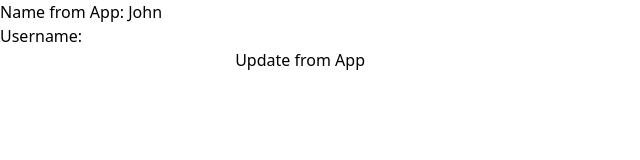
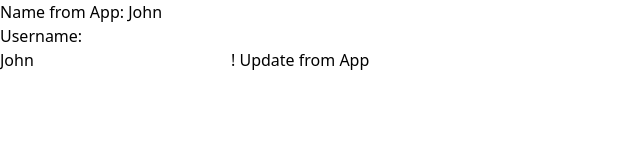
Before and after one commit to ala-garbaa-pro/SvelteKitPlayground, a SvelteKit app: page /l3-props-and-state/code-snippet/binding in a window 1280 px wide. Shown: the top 160 px of the page, without its empty margins (0-640 px from the left). Built offline with nearby package versions, Linux system fonts and the light colour scheme.

Commit message:
Update UserProfile.svelte

```diff
--- a/src/routes/l3-props-and-state/code-snippet/binding/UserProfile.svelte
+++ b/src/routes/l3-props-and-state/code-snippet/binding/UserProfile.svelte
@@ -4,7 +4,8 @@
 
 
 
-Username: <br />
+<p>Username: </p>
+
 <input
 
-/>
+bind:value={username} />!
```
